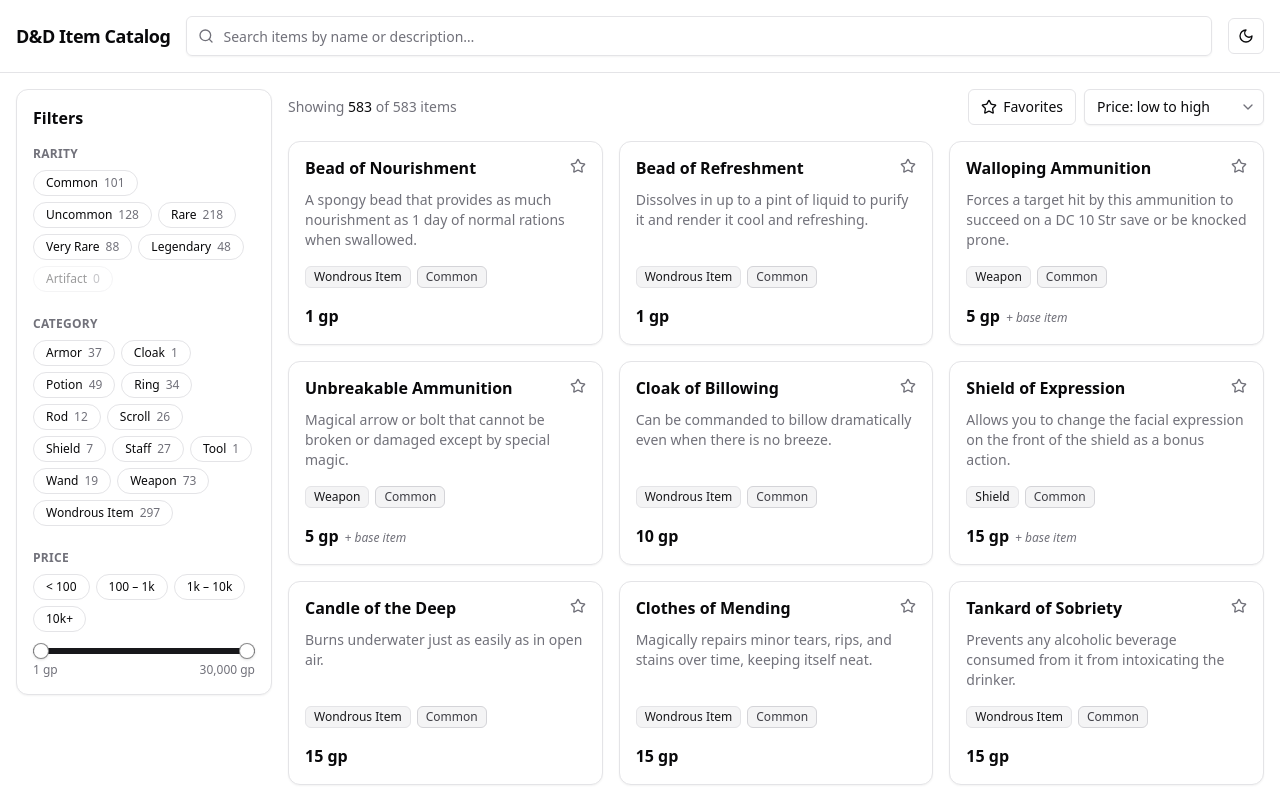
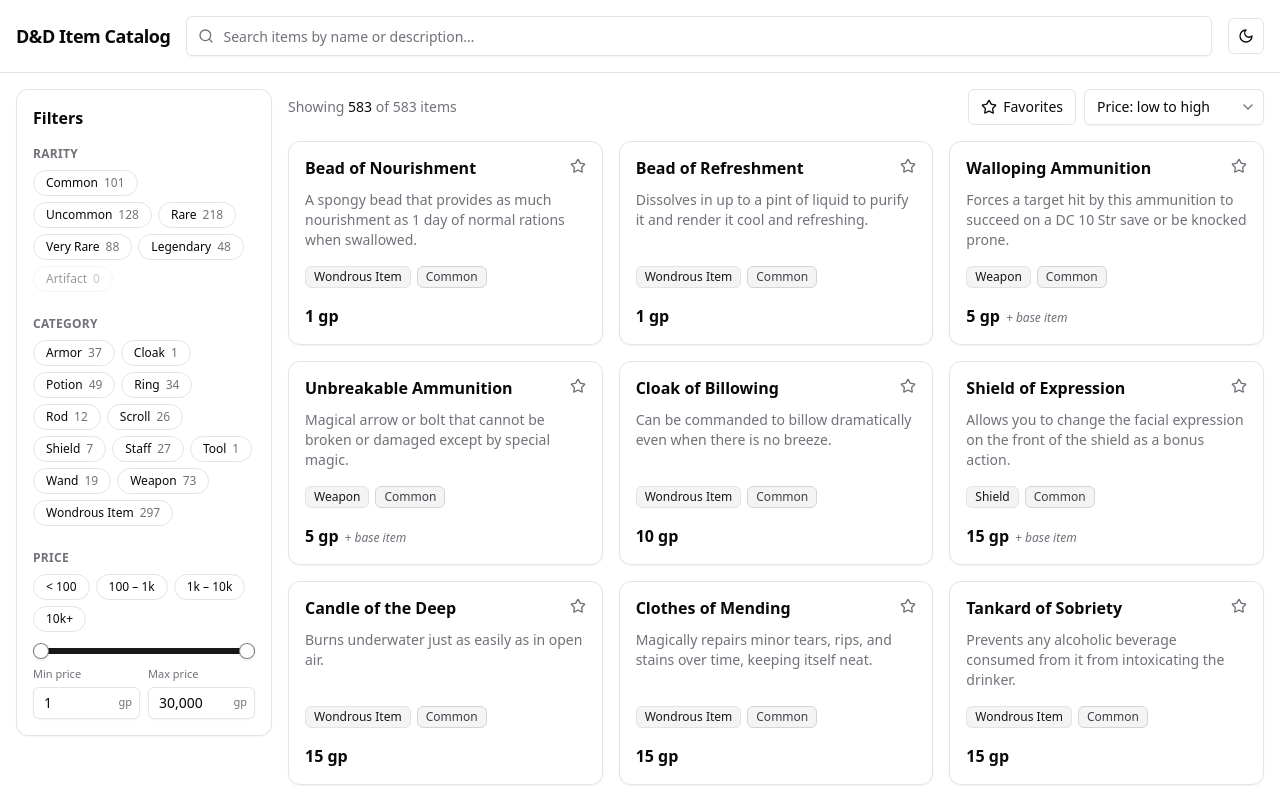
Before and after one commit to samuelmevik/DnD-items, a React (Vite) app: page / in a window 1280 px wide. Shown: the top 800 px of the page. Built offline with nearby package versions, Linux system fonts and the light colour scheme.

Commit message:
looks good

```diff
--- a/src/components/FilterSidebar.tsx
+++ b/src/components/FilterSidebar.tsx
@@ -1,3 +1,4 @@
+import { useId, useState } from "react";
 import { Item } from "@/data/items";
 import {
   CATEGORIES,
@@ -7,6 +8,7 @@
 } from "@/lib/filters";
 import { cn } from "@/lib/utils";
 import { Slider } from "@/components/ui/slider";
+import { Input } from "@/components/ui/input";
 import { Dialog, DialogContent } from "@/components/ui/dialog";
 import { X } from "lucide-react";
 
@@ -102,6 +104,107 @@
   );
 }
 
+type PriceInputProps = {
+  id: string;
+  label: string;
+  value: number;
+  min: number;
+  max: number;
+  emptyValue: number;
+  onCommit: (val: number) => void;
+};
+
+function PriceInput({
+  id,
+  label,
+  value,
+  min,
+  max,
+  emptyValue,
+  onCommit,
+}: PriceInputProps) {
+  const [prevValue, setPrevValue] = useState(value);
+  const [text, setText] = useState(() => value.toLocaleString());
+
+  // Adjust state during render when prop changes (e.g. from slider dragging or presets)
+  // Recommended React pattern: https://react.dev/learn/you-might-not-need-an-effect#adjusting-some-state-when-a-prop-changes
+  if (value !== prevValue) {
+    setPrevValue(value);
+    setText(value.toLocaleString());
+  }
+
+  const commit = (raw: string) => {
+    const digits = raw.replace(/[^0-9]/g, "");
+    if (!digits) {
+      setText(emptyValue.toLocaleString());
+      onCommit(emptyValue);
+      return;
+    }
+    const n = parseInt(digits, 10);
+    if (Number.isNaN(n)) {
+      setText(value.toLocaleString());
+      return;
+    }
+    const clamped = Math.max(min, Math.min(max, n));
+    setText(clamped.toLocaleString());
+    if (clamped !== value) {
+      onCommit(clamped);
+    }
+  };
+
+  const handleKeyDown = (e: React.KeyboardEvent<HTMLInputElement>) => {
+    if (e.key === "Enter") {
+      commit(text);
+      e.currentTarget.blur();
+    } else if (e.key === "Escape") {
+      setText(value.toLocaleString());
+      e.currentTarget.blur();
+    } else if (e.key === "ArrowUp" || e.key === "ArrowDown") {
+      e.preventDefault();
+      const step = e.shiftKey ? 100 : 10;
+      const delta = e.key === "ArrowUp" ? step : -step;
+      const digits = text.replace(/[^0-9]/g, "");
+      const current = digits ? parseInt(digits, 10) : value;
+      const next = Math.max(min, Math.min(max, current + delta));
+      setText(next.toLocaleString());
+      onCommit(next);
+    }
+  };
+
+  return (
+    <div>
+      <label
+        htmlFor={id}
+        className="mb-1 block text-[11px] font-medium text-muted-foreground"
+      >
+        {label}
+      </label>
+      <div className="relative flex items-center">
+        <Input
+          id={id}
+          type="text"
+          inputMode="numeric"
+          value={text}
+          onChange={(e) => setText(e.target.value.replace(/[^0-9]/g, ""))}
+          onFocus={(e) => {
+            const digits = text.replace(/[^0-9]/g, "");
+            if (digits) setText(digits);
+            e.currentTarget.select();
+          }}
+          onBlur={() => commit(text)}
+          onKeyDown={handleKeyDown}
+          placeholder={emptyValue.toLocaleString()}
+          className="h-8 px-2.5 pr-7 text-xs tabular-nums"
+          aria-label={`${label} in gold pieces`}
+        />
+        <span className="pointer-events-none absolute right-2 select-none text-[11px] text-muted-foreground">
+          gp
+        </span>
+      </div>
+    </div>
+  );
+}
+
 function FilterContent({
   items,
   state,
@@ -110,6 +213,8 @@
   priceBounds,
 }: Omit<FilterSidebarProps, "mobileOpen" | "onMobileOpenChange">) {
   const [floor, ceiling] = priceBounds;
+  const minInputId = useId();
+  const maxInputId = useId();
 
   const handleRarityToggle = (tag: string) =>
     onChange({ rarities: togglePill(state.rarities, tag) });
@@ -188,7 +293,7 @@
             </button>
           ))}
         </div>
-        <div className="space-y-2 pt-2">
+        <div className="space-y-3 pt-2">
           <Slider
             min={floor}
             max={ceiling}
@@ -196,11 +301,42 @@
             minStepsBetweenThumbs={1}
             value={[state.minPrice, state.maxPrice]}
             onValueChange={handleSliderChange}
-            thumbLabels={["Minimum price", "Maximum price"]}
+            thumbLabels={[
+              `Minimum price (${formatPrice(state.minPrice)})`,
+              `Maximum price (${formatPrice(state.maxPrice)})`,
+            ]}
           />
-          <div className="flex items-center justify-between text-xs tabular-nums text-muted-foreground">
-            <span>{formatPrice(state.minPrice)}</span>
-            <span>{formatPrice(state.maxPrice)}</span>
+          <div className="grid grid-cols-2 gap-2">
+            <PriceInput
+              id={minInputId}
+              label="Min price"
+              value={state.minPrice}
+              min={floor}
+              max={ceiling}
+              emptyValue={floor}
+              onCommit={(newMin) => {
+                if (newMin > state.maxPrice) {
+                  onChange({ minPrice: newMin, maxPrice: newMin });
+                } else {
+                  onChange({ minPrice: newMin });
+                }
+              }}
+            />
+            <PriceInput
+              id={maxInputId}
+              label="Max price"
+              value={state.maxPrice}
+              min={floor}
+              max={ceiling}
+              emptyValue={ceiling}
+              onCommit={(newMax) => {
+                if (newMax < state.minPrice) {
+                  onChange({ minPrice: newMax, maxPrice: newMax });
+                } else {
+                  onChange({ maxPrice: newMax });
+                }
+              }}
+            />
           </div>
         </div>
       </Section>
```
